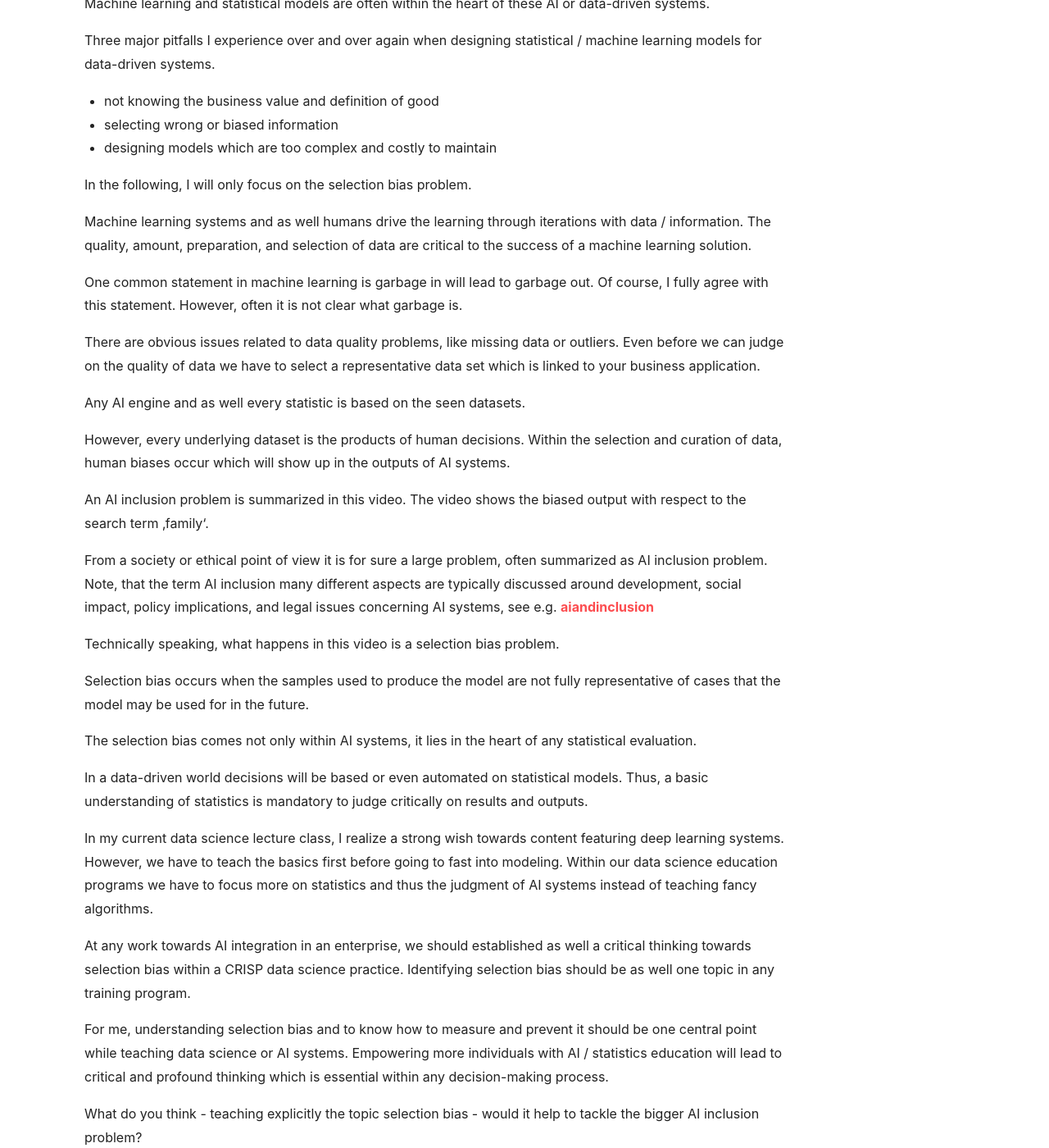
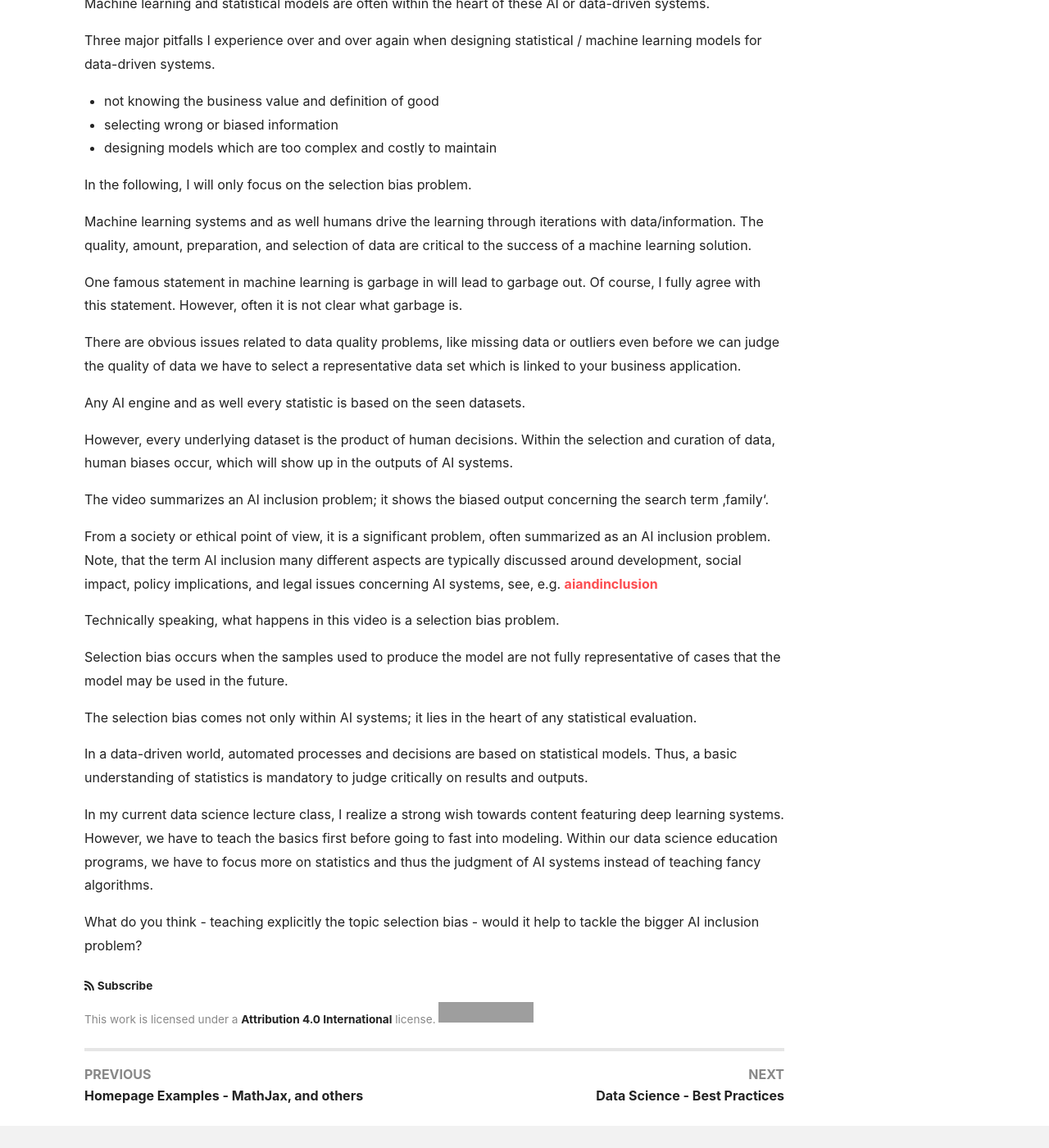
Before and after one commit to kienlef/kienlef.github.io, a Jekyll site: the page built from docs/_posts/2019-01-01-AI_inclusion_challange.md, in a window 1280 px wide and 1400 px high, scrolled down 376 px. Shown: the whole window at 82% size. Built offline with Jekyll 4.4.1, drawn with Linux system fonts in a browser that asks for light colours; nearby versions of some CDN libraries; grey boxes are pictures that could not be loaded.

Commit message:
Grammarly check

```diff
--- a/docs/_posts/2019-01-01-AI_inclusion_challange.md
+++ b/docs/_posts/2019-01-01-AI_inclusion_challange.md
@@ -15,32 +15,28 @@ Three major pitfalls I experience over and over again when designing statistical
 
 In the following, I will only focus on the selection bias problem.
 
-Machine learning systems and as well humans drive the learning through iterations with data / information. The quality, amount, preparation, and selection of data are critical to the success of a machine learning solution.
+Machine learning systems and as well humans drive the learning through iterations with data/information. The quality, amount, preparation, and selection of data are critical to the success of a machine learning solution.
 
-One common statement in machine learning is garbage in will lead to garbage out. Of course, I fully agree with this statement. However, often it is not clear what garbage is.
+One famous statement in machine learning is garbage in will lead to garbage out. Of course, I fully agree with this statement. However, often it is not clear what garbage is.
 
-There are obvious issues related to data quality problems, like missing data or outliers. Even before we can judge on the quality of data we have to select a representative data set which is linked to your business application.
+There are obvious issues related to data quality problems, like missing data or outliers even before we can judge the quality of data we have to select a representative data set which is linked to your business application.
 
 Any AI engine and as well every statistic is based on the seen datasets.
 
-However, every underlying dataset is the products of human decisions. Within the selection and curation of data, human biases occur which will show up in the outputs of AI systems.
+However, every underlying dataset is the product of human decisions. Within the selection and curation of data, human biases occur, which will show up in the outputs of AI systems.
 
-An AI inclusion problem is summarized in this video. The video shows the biased output with respect to the search term ‚family‘.
+The video summarizes an AI inclusion problem; it shows the biased output concerning the search term ‚family‘.
 
-From a society or ethical point of view it is for sure a large problem, often summarized as AI inclusion problem. Note, that the term AI inclusion many different aspects are typically discussed around development, social impact, policy implications, and legal issues concerning AI systems, see e.g. [aiandinclusion](https://aiandinclusion.org)
+From a society or ethical point of view, it is a significant problem, often summarized as an AI inclusion problem. Note, that the term AI inclusion many different aspects are typically discussed around development, social impact, policy implications, and legal issues concerning AI systems, see, e.g. [aiandinclusion](https://aiandinclusion.org)
 
 Technically speaking, what happens in this video is a selection bias problem.
 
-Selection bias occurs when the samples used to produce the model are not fully representative of cases that the model may be used for in the future.
+Selection bias occurs when the samples used to produce the model are not fully representative of cases that the model may be used in the future.
 
-The selection bias comes not only within AI systems, it lies in the heart of any statistical evaluation.
+The selection bias comes not only within AI systems; it lies in the heart of any statistical evaluation.
 
-In a data-driven world decisions will be based or even automated on statistical models. Thus, a basic understanding of statistics is mandatory to judge critically on results and outputs.
+In a data-driven world, automated processes and decisions are based on statistical models. Thus, a basic understanding of statistics is mandatory to judge critically on results and outputs.
 
-In my current data science lecture class, I realize a strong wish towards content featuring deep learning systems. However, we have to teach the basics first before going to fast into modeling. Within our data science education programs we have to focus more on statistics and thus the judgment of AI systems instead of teaching fancy algorithms.
-
-At any work towards AI integration in an enterprise, we should established as well a critical thinking towards selection bias within a CRISP data science practice. Identifying selection bias should be as well one topic in any training program.
-
-For me, understanding selection bias and to know how to measure and prevent it should be one central point while teaching data science or AI systems. Empowering more individuals with AI / statistics education will lead to critical and profound thinking which is essential within any decision-making process.
+In my current data science lecture class, I realize a strong wish towards content featuring deep learning systems. However, we have to teach the basics first before going to fast into modeling. Within our data science education programs, we have to focus more on statistics and thus the judgment of AI systems instead of teaching fancy algorithms.
 
 What do you think - teaching explicitly the topic selection bias - would it help to tackle the bigger AI inclusion problem?
```
Also changed, not shown: docs/_docs/1.0-DS_intro.md (+16 -2 lines), docs/_posts/2019-07-01-MicroServices.md (+10 -10 lines).
